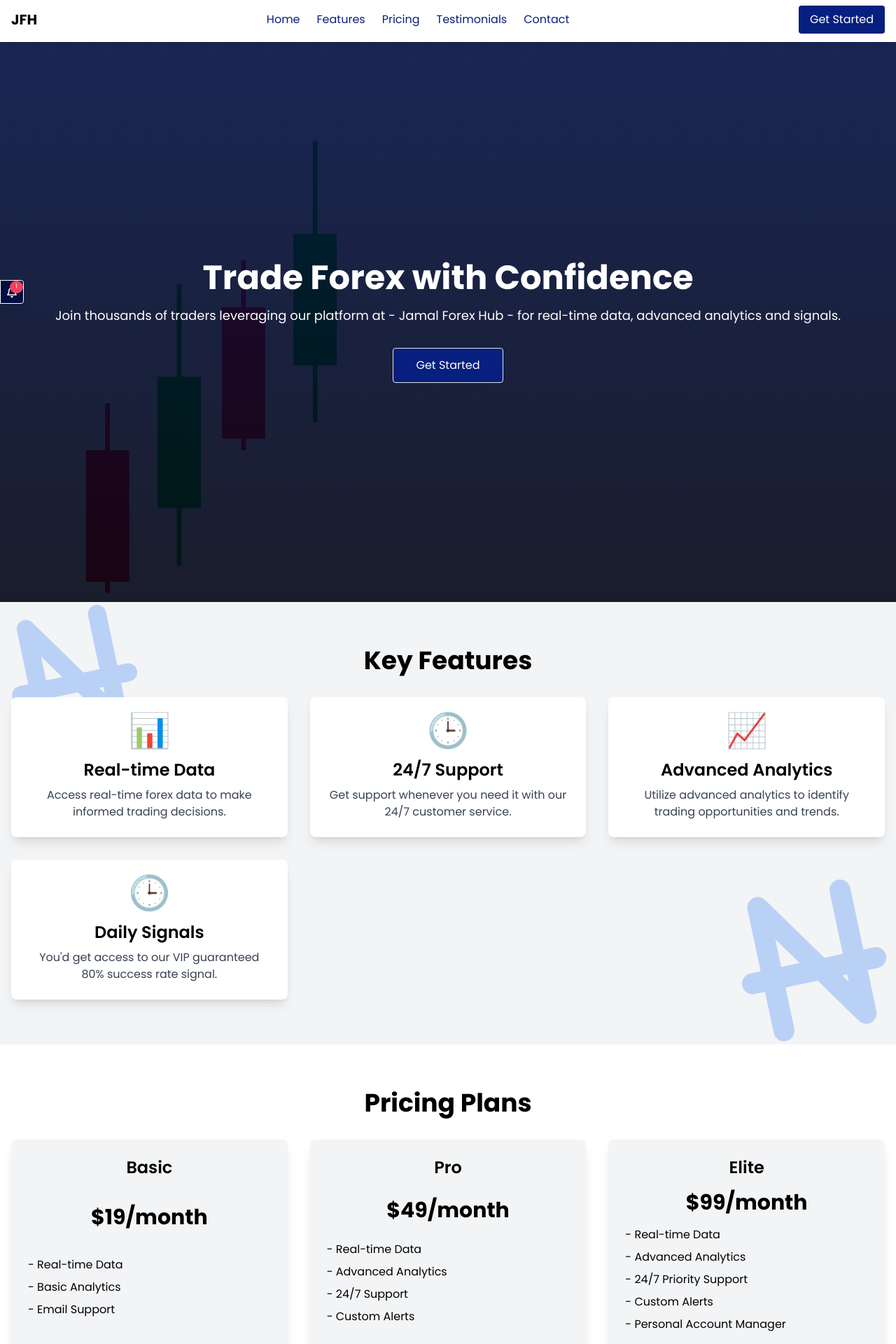
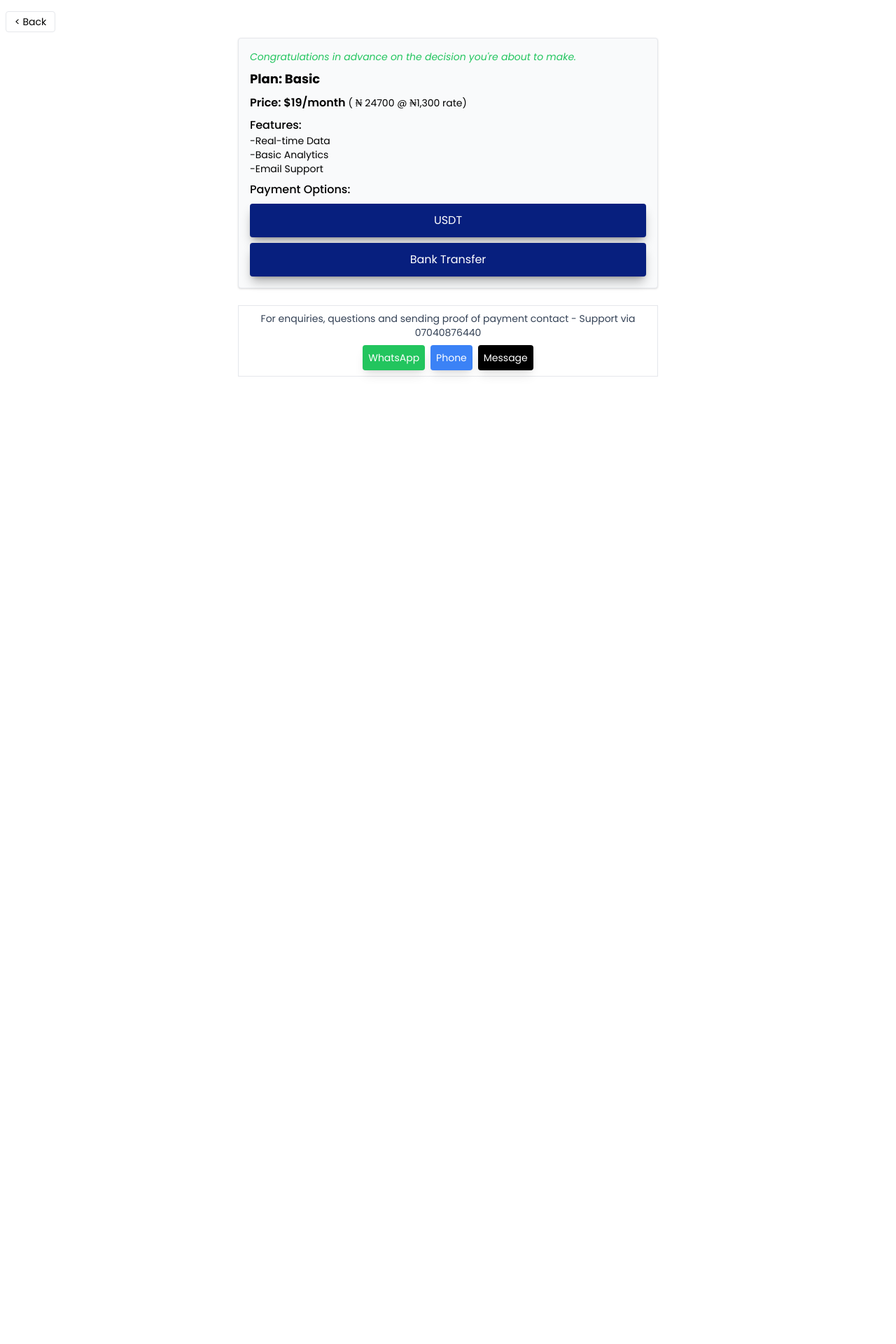
Before and after one commit to Nkemakolamuko/jamal-forex-hub-latest, a React (Vite) app: page /plan-checkout/1 in a window 1280 px wide. Shown: the top 1920 px of the page at 70% size. After the commit the page ends 800 px from the top, so only its background shows below. Built offline with nearby package versions, Linux system fonts and the light colour scheme.

Commit message:
Create checkout page and fix a couple UI --

```diff
--- a/src/App.jsx
+++ b/src/App.jsx
@@ -7,10 +7,18 @@
 import Contact from "./pages/Contact";
 import Footer from "./pages/Footer";
 import MessageUs from "./components/MessageUs";
+import { BrowserRouter, Routes, Route } from "react-router-dom";
+import PlanCheckout from "./components/PlanCheckout";
 
 function App() {
   return (
     <div className="scroll-smooth md:overflow-hidden">
+      <BrowserRouter>
+        <Routes>
+          <Route
+            path="/"
+            element={
+              <>
                 <Header />
                 <Hero />
                 <Features />
@@ -19,6 +27,12 @@
                 <Contact />
                 <Footer />
                 <MessageUs />
+              </>
+            }
+          />
+          <Route path="/plan-checkout/:id" element={<PlanCheckout />} />
+        </Routes>
+      </BrowserRouter>
     </div>
   );
 }
--- /dev/null
+++ b/src/components/Copied.jsx
@@ -0,0 +1,35 @@
+import React, { useState } from "react";
+
+const Copied = ({ value, copy }) => {
+  const [copied, setCopied] = useState(false);
+  //   Copy To Clipboard
+  const handleCopy = (text) => {
+    navigator.clipboard
+      .writeText(text)
+      .then(() => {
+        setCopied(true);
+        setTimeout(() => {
+          setCopied(false);
+        }, 3000);
+      })
+      .catch((err) => {
+        console.error("Faled to copy to clipboard: ", err);
+      });
+  };
+  return (
+    <>
+      <span
+        className="p-1 rounded border text-xs shadow active:shadow-none h-fit"
+        onClick={() => handleCopy(value)}
+      >
+        {copied ? (
+          <span className="text-green-500">copied</span>
+        ) : (
+          <span className="text-nowrap cursor-pointer">{copy}</span>
+        )}
+      </span>
+    </>
+  );
+};
+
+export default Copied;
--- a/src/components/MessageUs.jsx
+++ b/src/components/MessageUs.jsx
@@ -1,27 +1,45 @@
 import React, { useState } from "react";
 import { FaRegBell } from "react-icons/fa6";
 import { FaTimes } from "react-icons/fa";
+import { motion } from "framer-motion";
 
 const MessageUs = () => {
   const [chat, setChat] = useState(false);
   return (
-    <div className="fixed top-[50%] left-0 z-50 border bg-[#010e42] border-white text-white rounded-r flex items-center shadow-lg cursor-pointer">
+    <motion.div
+      initial={{ opacity: 0, x: 300 }}
+      animate={{ opacity: 1, x: 0 }}
+      transition={{ duration: 0.5 }}
+      className="fixed top-[50%] left-0 z-50 border bg-[#010e42] border-white text-white rounded-r flex items-center shadow-lg cursor-pointer"
+    >
       {chat ? (
-        <span className="bg-rose-500 p-2" onClick={() => setChat(false)}>
-          <FaTimes className="text-white" />
+        <span className="p-2" onClick={() => setChat(false)}>
+          <FaTimes className="text-rose-500" />
         </span>
       ) : (
-        <span onClick={() => setChat(true)} className="p-2 relative">
-          <FaRegBell />
-          <span className="text-[9px] rounded-full text-white bg-rose-500 absolute top-0 right-0 py-[2px] px-2">
+        <span
+          onClick={() => setChat(true)}
+          className="p-2 relative overflow-hidden"
+        >
+          <FaRegBell className="w-5 h-5" />
+          <span className="text-[9px] rounded-full text-white bg-rose-500 absolute top-[2px] right-0 py-[3px] px-2 opacity-90">
             1
           </span>
         </span>
       )}
       {chat && (
-        <span className="text-sm bg-green-500 p-2">Chat us on WhatsApp</span>
+        <motion.a
+          href="https://www.whatsapp.com"
+          target="_blank"
+          initial={{ opacity: 0, x: -50 }}
+          animate={{ opacity: 1, x: 0 }}
+          transition={{ duration: 0.5 }}
+          className="text-sm bg-green-500 p-2 rounded-r"
+        >
+          Chat us on WhatsApp
+        </motion.a>
       )}
-    </div>
+    </motion.div>
   );
 };
 
--- /dev/null
+++ b/src/components/PlanCheckout.jsx
@@ -0,0 +1,148 @@
+import React, { useEffect, useState } from "react";
+import { useNavigate, useParams } from "react-router-dom";
+import pricingPlansDb from "../db/pricingPlansDb";
+import Copied from "./Copied";
+import { motion } from "framer-motion";
+
+const PlanCheckout = () => {
+  const navigate = useNavigate();
+  const { id } = useParams();
+  const [usdt, setUsdt] = useState(false);
+  const [bank, setBank] = useState(false);
+  const foundPrice = pricingPlansDb.find((plan) => {
+    return plan.id == id;
+  });
+  useEffect(() => {}, []);
+
+  return (
+    <div className="p-2 h-screen bg-white">
+      <p
+        className="py-1 px-3 rounded border my-2 w-fit text-sm cursor-pointer"
+        onClick={() => navigate(-1)}
+      >
+        {"<"} Back
+      </p>
+      <motion.div
+        transition={{ duration: 0.5 }}
+        className="container mx-auto p-4 md:max-w-[600px] border rounded shadow flex flex-col gap-2 bg-gray-50"
+      >
+        <p className="text-green-500 text-sm poppins-regular-italic">
+          Congratulations in advance on the decision you're about to make.
+        </p>
+        <p className="poppins-bold text-lg">Plan: {foundPrice.name}</p>
+        <p className="poppins-semibold">
+          Price: {foundPrice.price}{" "}
+          <span className="text-sm poppins-regular">
+            ( ₦{" "}
+            {foundPrice.price
+              .split("$")
+              .join("")
+              .split("/")
+              .join("")
+              .split("month")[0] * 1300}{" "}
+            @ ₦1,300 rate)
+          </span>
+        </p>
+
+        <ul className="poppins-medium">
+          Features:{" "}
+          {foundPrice.features.map((feature, index) => (
+            <li key={index} className="poppins-regular text-sm">
+              -{feature}
+            </li>
+          ))}
+        </ul>
+
+        <span className="poppins-medium">Payment Options:</span>
+        <motion.ul
+          initial={{ opacity: 0, y: 50 }}
+          animate={{ opacity: 1, y: 0 }}
+          transition={{ duration: 0.5, delay: 0.2 }}
+          className="flex flex-col gap-2"
+        >
+          <li
+            className="bg-[#071F7E] text-white px-4 py-2 md:py-3 rounded hover:bg-[#031663] shadow-lg shadow-black/30 text-center active:scale-95 z-10 poppins-regular cursor-pointer"
+            onClick={() => setUsdt(!usdt)}
+          >
+            {usdt ? "Close" : "USDT"}
+          </li>
+          {usdt && <span className="text-xs mt-2 px-2">Send only USDT</span>}
+          {usdt && (
+            <motion.p
+              initial={{ opacity: 0, y: -50 }}
+              animate={{ opacity: 1, y: 0 }}
+              transition={{ duration: 0.5, delay: 0.2 }}
+              className="flex items-center gap-2 my-2 justify-between bg-white"
+            >
+              <span className="border-2 rounded px-2 overflow-auto text-nowrap border-slate-100 shadow-inner">
+                jsdnjvbhsdbvbsdbvhsdhvsudbvsdvahsdNJNSjJNJNjnj
+              </span>
+              <Copied
+                value="jsdnjvbhsdbvbsdbvhsdhvsudbvsdvahsdNJNSjJNJNjnj"
+                copy={"copy address"}
+              />
+            </motion.p>
+          )}
+          <li
+            className="bg-[#071F7E] text-white px-4 py-2 md:py-3 rounded hover:bg-[#031663] shadow-lg shadow-black/30 text-center active:scale-95 z-10 poppins-regular cursor-pointer"
+            onClick={() => setBank(!bank)}
+          >
+            {bank ? "Close" : "Bank Transfer"}
+          </li>
+          {bank && (
+            <motion.p
+              initial={{ opacity: 0, y: -50 }}
+              animate={{ opacity: 1, y: 0 }}
+              transition={{ duration: 0.5, delay: 0.2 }}
+              className="flex items-top justify-between gap-2 mt-2 border p-2 bg-white"
+            >
+              <span className="flex flex-col gap-2">
+                <span>1234567890</span>
+                <span>Kuda MFB</span>
+                <span>Jamal Forex Hub Ltd</span>
+              </span>
+              <Copied value="1234567890" copy={"copy account"} />
+            </motion.p>
+          )}
+        </motion.ul>
+      </motion.div>
+
+      {/* Contact */}
+      <motion.div
+        initial={{ opacity: 0, scale: 0.8 }}
+        animate={{ opacity: 1, scale: 1 }}
+        transition={{ duration: 0.5, delay: 0.4 }}
+        className="flex flex-col text-center text-sm text-slate-700 mt-6 border p-2 md:px-8 md:w-fit mx-auto"
+      >
+        <p>
+          For enquiries, questions and sending proof of payment contact -
+          Support via
+        </p>
+        <code>07040876440</code>
+        <p className="flex items-center mx-auto gap-2 mt-2">
+          <a
+            href="https://www.whatsapp.com"
+            target="_blank"
+            className="p-2 text-center rounded bg-green-500 text-white shadow-lg active:scale-95 cursor-pointer"
+          >
+            WhatsApp
+          </a>
+          <a
+            href="tel:+2347040876440"
+            className="p-2 text-center rounded bg-blue-500 text-white shadow-lg active:scale-95 cursor-pointer"
+          >
+            Phone
+          </a>
+          <a
+            href="tel:+2347040876440"
+            className="p-2 text-center rounded bg-black text-white shadow-lg active:scale-95 cursor-pointer"
+          >
+            Message
+          </a>
+        </p>
+      </motion.div>
+    </div>
+  );
+};
+
+export default PlanCheckout;
--- /dev/null
+++ b/src/db/pricingPlansDb.js
@@ -0,0 +1,33 @@
+const pricingPlansDb = [
+  {
+    name: "Basic",
+    price: "$19/month",
+    features: ["Real-time Data", "Basic Analytics", "Email Support"],
+    id: 1,
+  },
+  {
+    name: "Pro",
+    price: "$49/month",
+    features: [
+      "Real-time Data",
+      "Advanced Analytics",
+      "24/7 Support",
+      "Custom Alerts",
+    ],
+    id: 2,
+  },
+  {
+    name: "Elite",
+    price: "$99/month",
+    features: [
+      "Real-time Data",
+      "Advanced Analytics",
+      "24/7 Priority Support",
+      "Custom Alerts",
+      "Personal Account Manager",
+    ],
+    id: 3,
+  },
+];
+
+export default pricingPlansDb;
--- a/src/pages/Features.jsx
+++ b/src/pages/Features.jsx
@@ -60,14 +60,16 @@
           {features.map((feature, index) => (
             <motion.div
               key={index}
-              className="bg-white p-6 rounded-lg shadow-lg z-10"
+              className="bg-white hover:text-white hover:bg-[#031663] group transition-all duration-300 p-6 rounded-lg shadow-lg z-10 cursor-default"
               initial={{ opacity: 0, y: 50 }}
               animate={isInView ? { opacity: 1, y: 0 } : {}}
               transition={{ duration: 0.5, delay: index * 0.2 }}
             >
               <div className="text-5xl mb-4">{feature.icon}</div>
               <h3 className="text-2xl font-semibold mb-2">{feature.title}</h3>
-              <p className="text-gray-700">{feature.description}</p>
+              <p className="text-gray-700 group-hover:text-slate-200">
+                {feature.description}
+              </p>
             </motion.div>
           ))}
         </div>
--- a/src/pages/Pricing.jsx
+++ b/src/pages/Pricing.jsx
@@ -1,35 +1,8 @@
-import React from "react";
+import React, { useEffect, useState } from "react";
+import { Link } from "react-router-dom";
 import { motion } from "framer-motion";
 import useInView from "../useInView";
-
-const pricingPlans = [
-  {
-    name: "Basic",
-    price: "$19/month",
-    features: ["Real-time Data", "Basic Analytics", "Email Support"],
-  },
-  {
-    name: "Pro",
-    price: "$49/month",
-    features: [
-      "Real-time Data",
-      "Advanced Analytics",
-      "24/7 Support",
-      "Custom Alerts",
-    ],
-  },
-  {
-    name: "Elite",
-    price: "$99/month",
-    features: [
-      "Real-time Data",
-      "Advanced Analytics",
-      "24/7 Priority Support",
-      "Custom Alerts",
-      "Personal Account Manager",
-    ],
-  },
-];
+import pricingPlansDb from "../db/pricingPlansDb";
 
 const Pricing = () => {
   const [ref, isInView] = useInView({ threshold: 0.1 });
@@ -56,31 +29,32 @@
 
         {/* Pricing Cards */}
         <div className="grid grid-cols-1 md:grid-cols-3 gap-8">
-          {pricingPlans.map((plan, index) => (
+          {pricingPlansDb.map(({ name, id, price, features }) => (
             <motion.div
-              key={index}
+              key={id}
               className="bg-gray-100 p-6 rounded-lg shadow-lg hover:shadow-xl flex flex-col justify-between transition-shadow duration-300"
               initial={{ opacity: 0, y: 50 }}
               animate={isInView ? { opacity: 1, y: 0 } : {}}
-              transition={{ duration: 0.5, delay: index * 0.2 }}
+              transition={{ duration: 0.5, delay: id * 0.2 }}
             >
-              <h3 className="text-2xl font-semibold mb-4">{plan.name}</h3>
-              <p className="text-3xl font-bold mb-4">{plan.price}</p>
+              <h3 className="text-2xl font-semibold mb-4">{name}</h3>
+              <p className="text-3xl font-bold mb-4">{price}</p>
               <ul className="mb-6 text-left">
-                {plan.features.map((feature, i) => (
+                {features.map((feature, i) => (
                   <li key={i} className="mb-2">
                     - {feature}
                   </li>
                 ))}
               </ul>
-              <motion.a
-                href="#signup"
-                className="bg-[#071F7E] text-white px-4 py-2 md:py-3 rounded hover:bg-[#031663] shadow-lg shadow-black/30 active:scale-95"
-                whileHover={{ scale: 1.05 }}
-                transition={{ duration: 0.3 }}
-              >
-                Choose Plan
-              </motion.a>
+              <Link to={`/plan-checkout/${id}`}>
+                <motion.p
+                  className="bg-[#071F7E] text-white px-4 py-2 md:py-3 rounded hover:bg-[#031663] shadow-lg shadow-black/30 active:scale-95"
+                  whileHover={{ scale: 1.05 }}
+                  transition={{ duration: 0.3 }}
+                >
+                  Choose Plan
+                </motion.p>
+              </Link>
             </motion.div>
           ))}
         </div>
```
Lines whose indentation alone changed are shown as unchanged.
